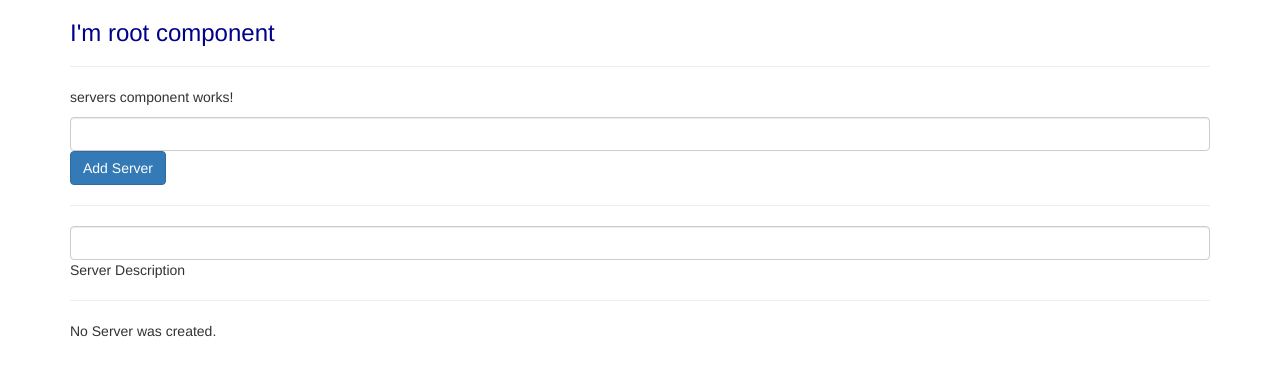
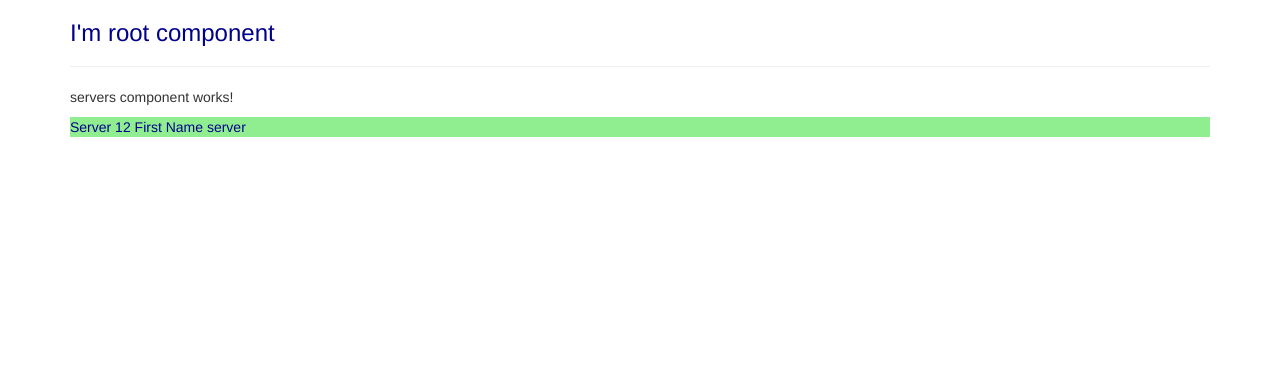
Before and after one commit to GiantVlad/angular_2_8_udemy, an Angular app: page / in a window 1280 px wide. Shown: the top 376 px of the page. Built offline with nearby package versions, Linux system fonts and the light colour scheme.

Commit message:
section 5 Parent->child property binding

```diff
--- a/src/app/server/server.component.html
+++ b/src/app/server/server.component.html
@@ -2,5 +2,5 @@
   [ngStyle]="{backgroundColor: getColor()}"
   [ngClass]="{online: serverStatus === 'online'}"
 >
-  Server {{serverId}} is {{serverStatus}}
+  Server {{element.id}}  {{element.name}} {{element.type}}
 </p>
--- a/src/app/server/server.component.ts
+++ b/src/app/server/server.component.ts
@@ -1,4 +1,4 @@
-import {Component} from '@angular/core';
+import {Component, Input} from '@angular/core';
 
 @Component({
   selector: 'app-server',
@@ -8,8 +8,8 @@ import {Component} from '@angular/core';
   `]
 })
 export class ServerComponent {
-  serverId: number = 10;
-  serverStatus: string = '';
+  @Input() element: {type: string, id: number, name: string}
+  public serverStatus: string;
   constructor() {
     this.serverStatus = Math.random() > 0.5 ? 'online' : 'offline';
   }
--- a/src/app/servers/servers.component.html
+++ b/src/app/servers/servers.component.html
@@ -1,15 +1,2 @@
 <p>servers component works!</p>
-
-<input type="text" (input)="onChangeName($event)" class="form-control">
-<button class="btn btn-primary" [disabled]="!allowNewServer" (click)="onCreateServer()">
-  Add Server
-</button>
-<hr>
-<input type="text" [(ngModel)]="serverDescription" class="form-control">
-<p>Server Description {{serverDescription}}</p>
-<hr>
-<p *ngIf="serverCreated; else noServer">{{ serverCreationStatus }}</p>
-<ng-template #noServer>
-  <p>No Server was created.</p>
-</ng-template>
-<app-server *ngFor="let server of servers"></app-server>
+<app-server *ngFor="let server of servers" [element]="server"></app-server>
--- a/src/app/servers/servers.component.ts
+++ b/src/app/servers/servers.component.ts
@@ -6,25 +6,9 @@ import { Component, OnInit } from '@angular/core';
   styleUrls: ['./servers.component.sass']
 })
 export class ServersComponent implements OnInit {
-  allowNewServer: boolean = false;
-  serverCreationStatus: string = 'Server was not created!';
-  serverName: string = 'My Name';
-  serverDescription: string = '';
-  serverCreated: boolean = false;
-  servers = [];
-  constructor() {
-    setTimeout(() => { this.allowNewServer = true; }, 2000);
-  }
+  servers = [{type: 'server', id: 12, name: 'First Name'}];
+  constructor() {}
 
   ngOnInit() {
   }
-  onCreateServer() {
-    this.serverCreated = true;
-    this.servers.push(this.serverName);
-    this.serverCreationStatus = 'Server was created! Server Name is ' + this.serverName;
-  }
-  onChangeName(e: Event) {
-    this.serverName = (<HTMLInputElement> e.target).value;
-  }
-
 }
```
